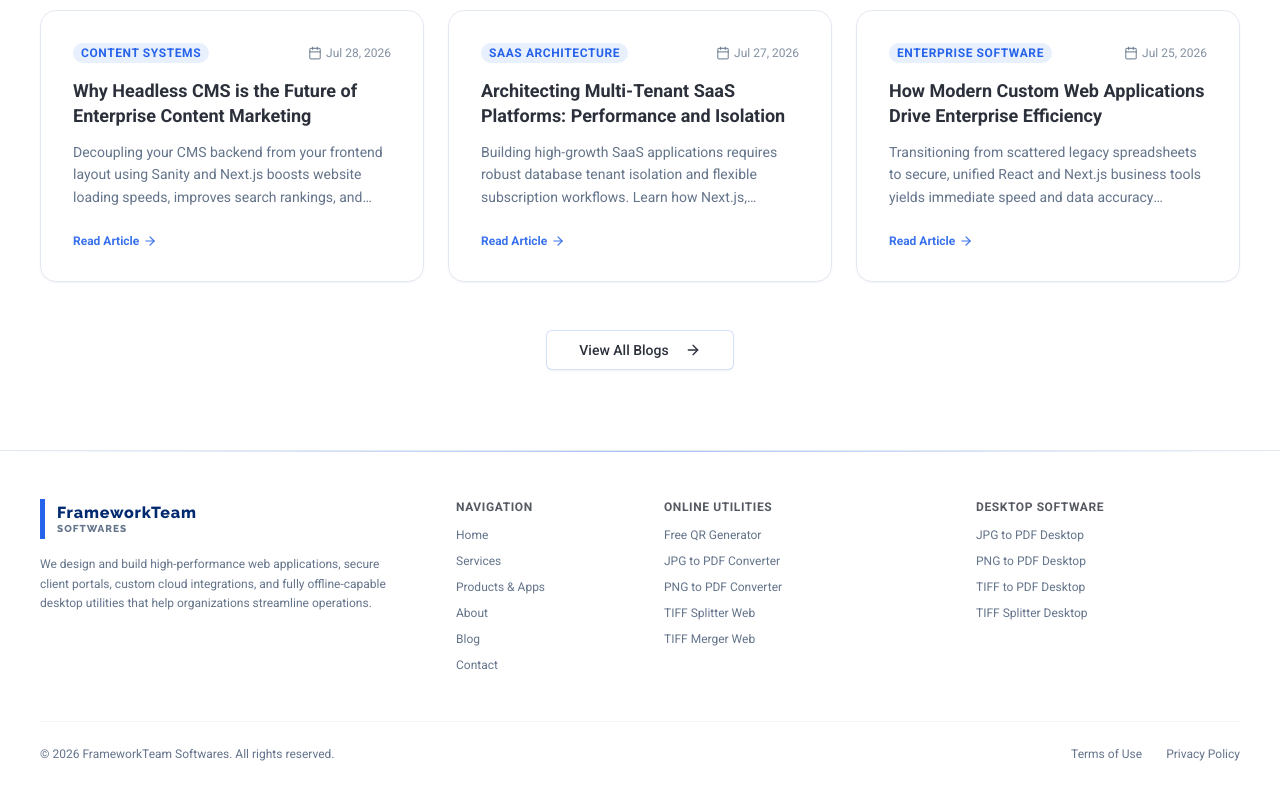
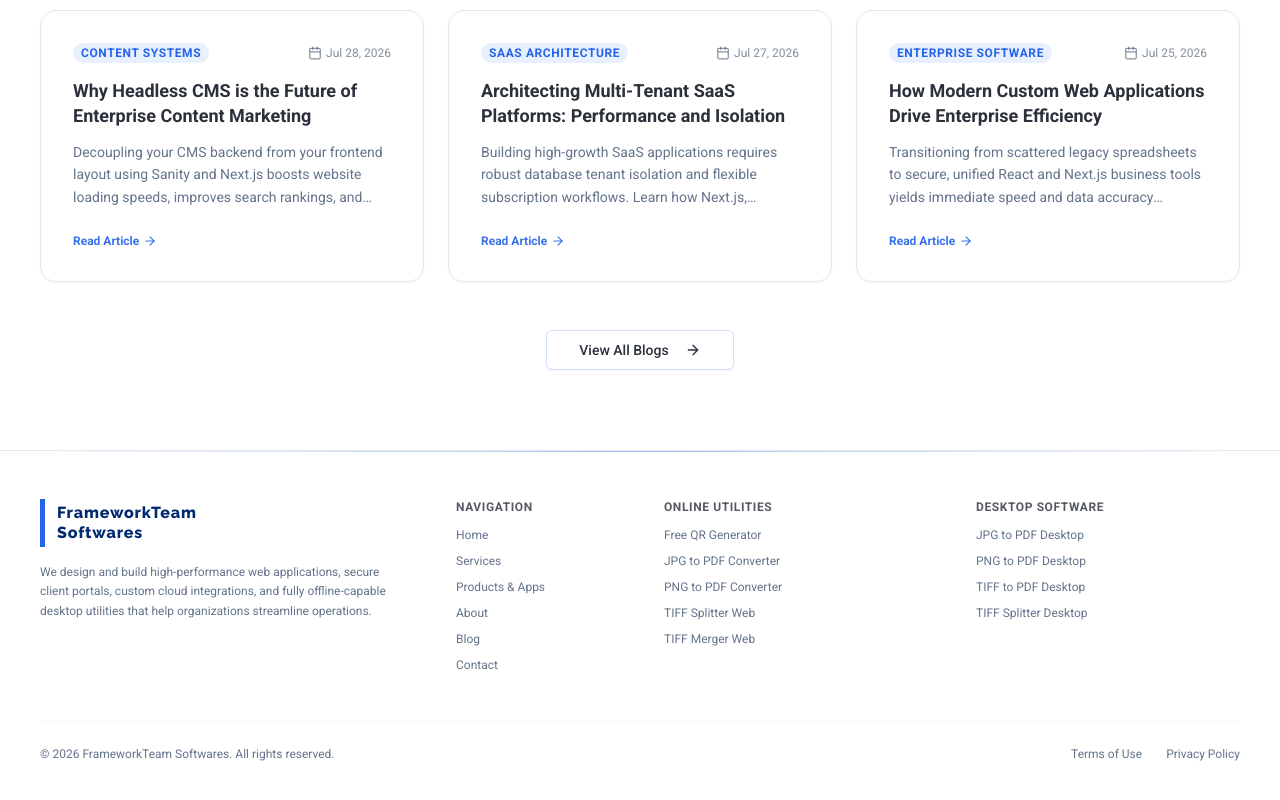
Before and after one commit to ChauhanJaved/frameworkteam, a Next.js app: page / in a window 1280 px wide. Shown: the part 5305-6105 px from the top of the page. Built offline with nearby package versions, Linux system fonts and the light colour scheme.

Commit message:
footer update

```diff
--- a/src/components/footer.tsx
+++ b/src/components/footer.tsx
@@ -23,9 +23,10 @@ export default function Footer(props: PropsFooter) {
             <Link
               className={`${raleway.className} flex flex-col items-start justify-center border-l-[5px] border-l-primary py-1 pl-3 text-base font-extrabold leading-tight tracking-wider text-blue-dark-imperial dark:text-foreground`}
               href="/"
+              aria-label="Go to home page"
             >
-              <span className="font-extrabold">FrameworkTeam</span>
-              <span className="text-[10px] tracking-widest text-muted-foreground uppercase">Softwares</span>
+              <p>FrameworkTeam</p>
+              <p>Softwares</p>
             </Link>
             <p className="text-muted-foreground text-xs leading-relaxed max-w-sm">
               We design and build high-performance web applications, secure client portals, custom cloud integrations, and fully offline-capable desktop utilities that help organizations streamline operations.
```
